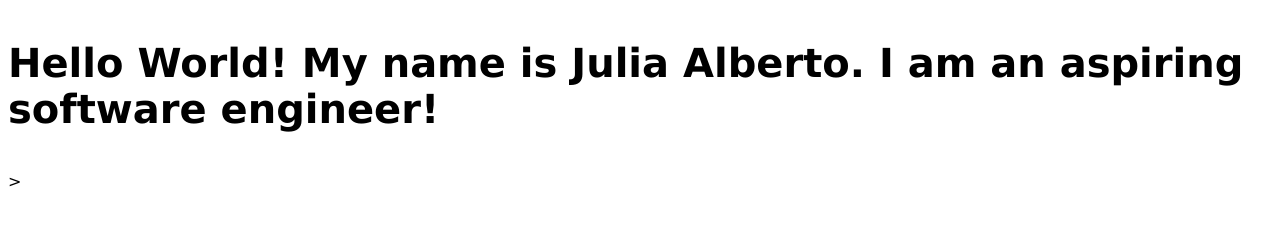
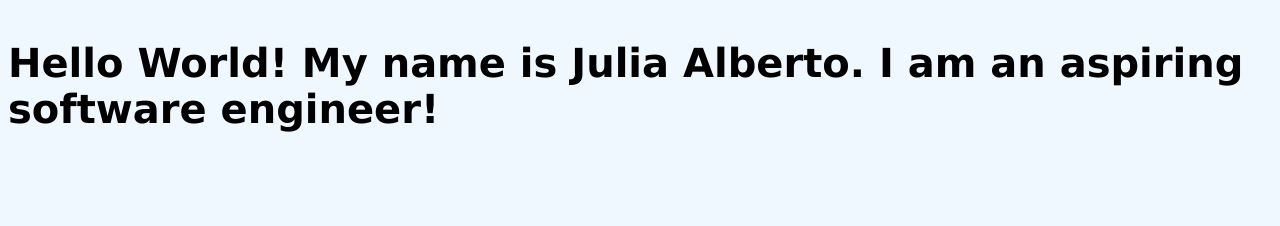
Before and after one commit to juliaalberto/Resume-website-plain, a plain HTML site: page index.html in a window 1280 px wide. Drawn offline with Linux system fonts and the light colour scheme.

Commit message:
added css

```diff
--- a/index.css
+++ b/index.css
@@ -1,7 +1,9 @@
 html{
+    background-color: aliceblue;
     font-family: Verdana, Geneva, Tahoma, sans-serif;
 }
 
 h3{
+    align-items: center;
     font-size: 40px;
 }
--- a/index.html
+++ b/index.html
@@ -17,4 +17,4 @@
 
 </body>
 
-</html>>
+</html>
```
